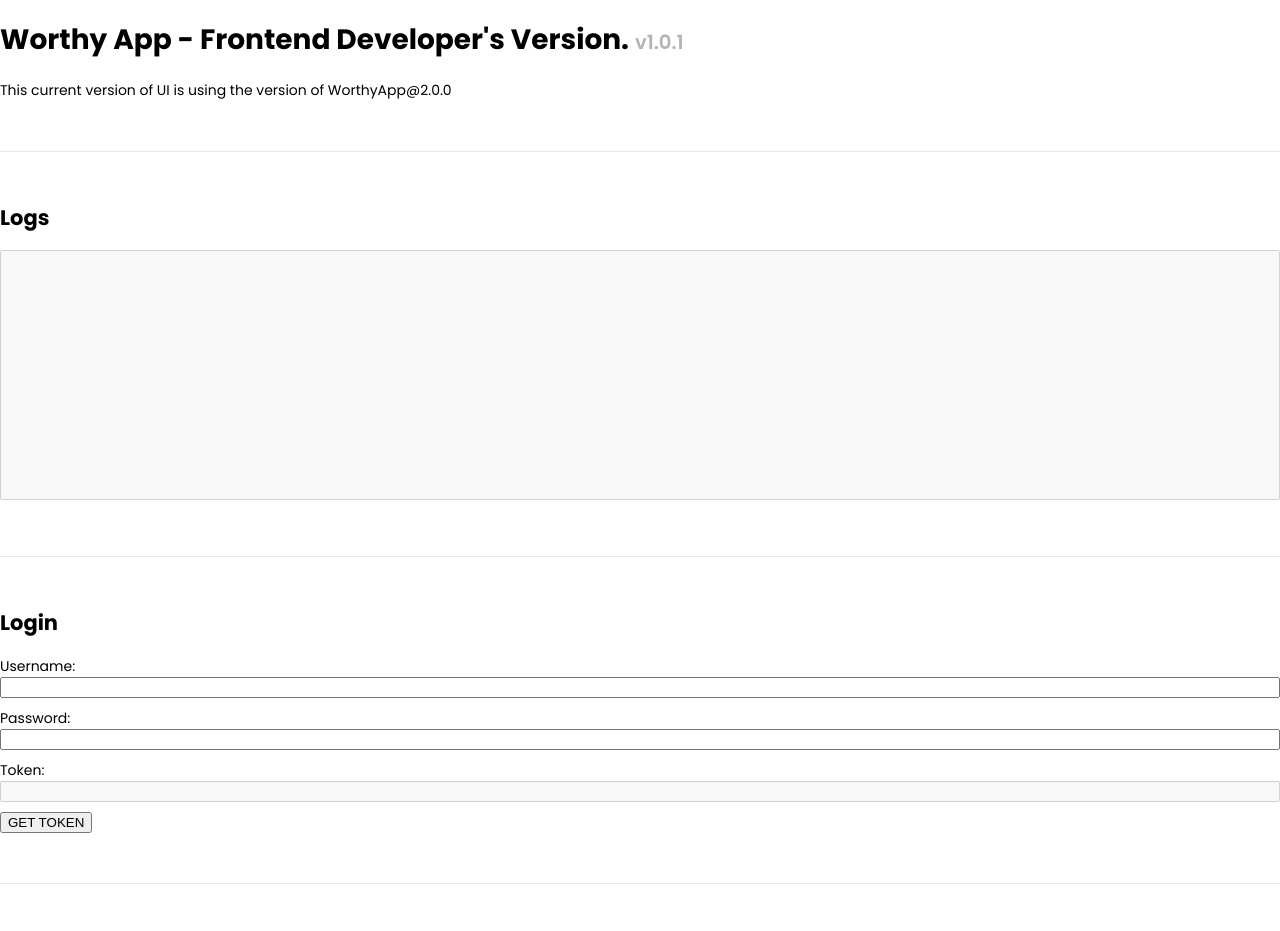
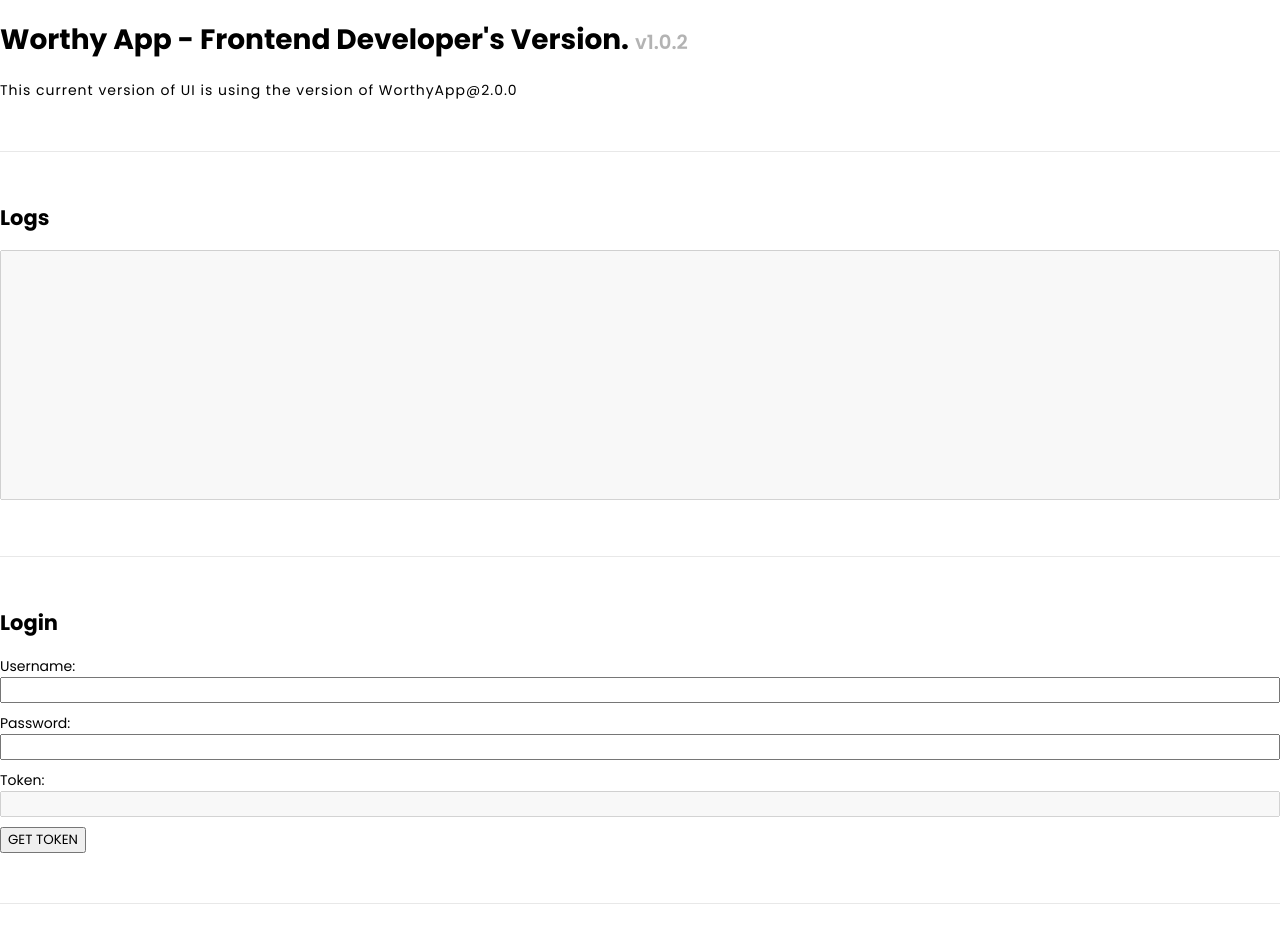
Before and after one commit to LordDashMe/worthy-app-frontend-dev, a plain HTML site: page index.html in a window 1280 px wide. Shown: the top 931 px of the page. Drawn offline with Linux system fonts and the light colour scheme.

Commit message:
Add version and minor adjustments

```diff
--- a/index.html
+++ b/index.html
@@ -6,16 +6,16 @@
     <meta name="description" content="The Worthy App Frontend mainly focused for developer." />
     <link rel="canonical" href="/" />
     <link rel="preload" href="https://fonts.googleapis.com/css?family=Poppins:wght@400;500;600;700;800;900&display=swap" as="style">
-    <link rel="preload" href="./resources/dist/styles/global.min.css?v=1.0.1" as="style">
-    <link rel="preload" href="./resources/dist/styles/main.min.css?v=1.0.1" as="style">
-    <link rel="preload" href="./resources/dist/scripts/main.min.js?v=1.0.1" as="script">
+    <link rel="preload" href="./resources/dist/styles/global.min.css?v=1.0.2" as="style">
+    <link rel="preload" href="./resources/dist/styles/main.min.css?v=1.0.2" as="style">
+    <link rel="preload" href="./resources/dist/scripts/main.min.js?v=1.0.2" as="script">
     <link href="https://fonts.googleapis.com/css?family=Poppins:wght@400;500;600;700;800;900&display=swap" rel="stylesheet">
-    <link rel="stylesheet" href="./resources/dist/styles/global.min.css?v=1.0.1">
-    <link rel="stylesheet" href="./resources/dist/styles/main.min.css?v=1.0.1">
+    <link rel="stylesheet" href="./resources/dist/styles/global.min.css?v=1.0.2">
+    <link rel="stylesheet" href="./resources/dist/styles/main.min.css?v=1.0.2">
   </head>
   <body class="container">
-    <h1>Worthy App - Frontend Developer's Version. <span class="app-version">v1.0.1</span></h1>
-    <p>This current version of UI is using the version of WorthyApp@2.0.0</p>
+    <h1>Worthy App - Frontend Developer's Version. <span class="app-version">v1.0.2</span></h1>
+    <p class="app-info">This current version of UI is using the version of WorthyApp@2.0.0</p>
     <hr />
     <!-- LOGS -->
     <div class="section">
@@ -84,6 +84,6 @@
       </div>
     </div>
     <hr />
-    <script src="./resources/dist/scripts/main.min.js?v=1.0.1" type="text/javascript"></script>
+    <script src="./resources/dist/scripts/main.min.js?v=1.0.2" type="text/javascript"></script>
   </body>
 </html>
--- a/resources/src/styles/global.scss
+++ b/resources/src/styles/global.scss
@@ -43,3 +43,9 @@ hr {
   border: unset;
   border-bottom: solid 1px #e8e8e8;
 }
+
+button,
+textarea,
+input {
+  font-family: 'Poppins', sans-serif;
+}
--- a/resources/src/styles/main.scss
+++ b/resources/src/styles/main.scss
@@ -4,6 +4,10 @@
   font-size: 0.7em;
   color: #b3b3b3;
   font-weight: 600;
+}
+
+.app-info {
+  letter-spacing: 1px;
 }
 
 .form-control {
```
Also changed, not shown: resources/dist/styles/global.min.css, resources/dist/styles/main.min.css.
